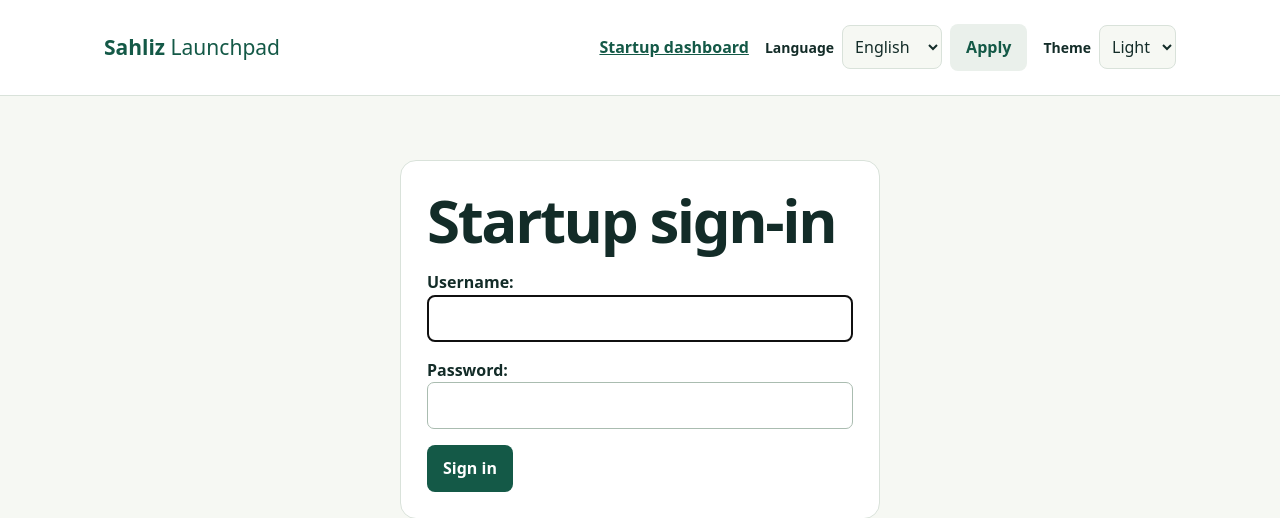
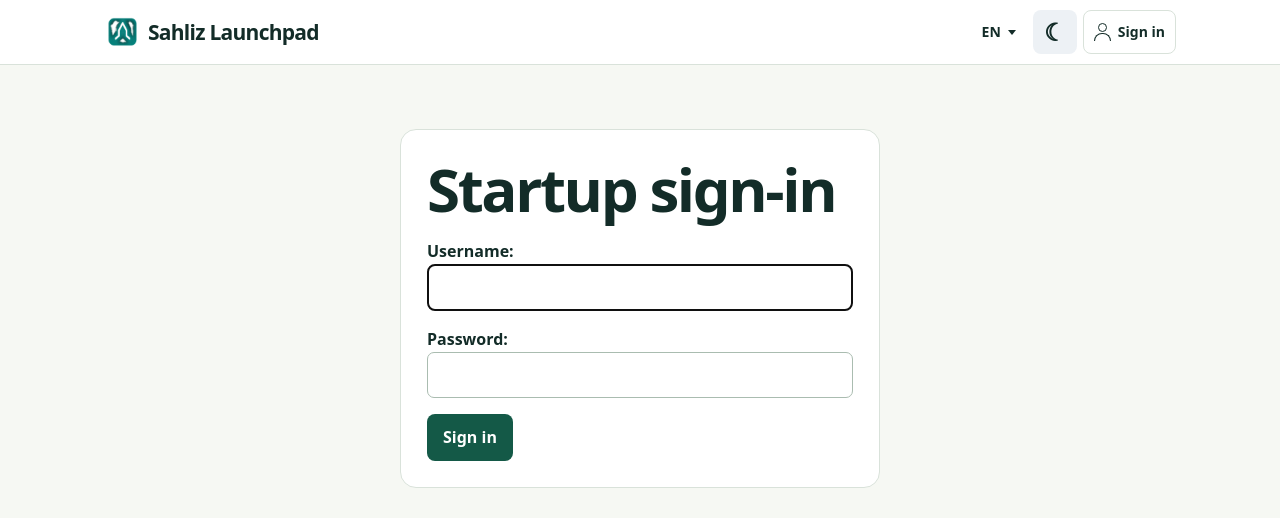
Before and after one commit to sahlizetu/sahliz-launchpad, a Django app: page /connexion/ in a window 1280 px wide. Shown: the top 518 px of the page. Run offline with Django 5.2, Linux system fonts and the light colour scheme.

Commit message:
Add files via upload

```diff
--- a/static/site.css
+++ b/static/site.css
@@ -88,3 +88,51 @@ select {
 [data-theme="dark"] .pill { background: #25443a; color: #bcefd0; }
 [data-theme="dark"] footer,
 [data-theme="dark"] .campaign-meta { color: #a9c3b7; }
+
+.site-header nav { min-height: 64px; padding-block: 10px; gap: 10px; flex-wrap: nowrap; }
+.site-header .brand { display: inline-flex; align-items: center; gap: 8px; color: var(--ink); white-space: nowrap; }
+.site-header .brand span { font-weight: 800; letter-spacing: -.035em; }
+.site-header .brand img { flex: none; object-fit: contain; }
+.site-header .header-controls { display: flex; flex-wrap: nowrap; gap: 6px; }
+.header-control {
+    display: inline-flex; justify-content: center; align-items: center; gap: 7px;
+    min-width: 44px; min-height: 44px; padding: 0 10px; border-radius: 8px;
+    color: var(--ink); background: transparent; border: 1px solid transparent;
+    font-size: .875rem; font-weight: 650; text-decoration: none; cursor: pointer;
+}
+.header-control:hover { background: var(--paper); }
+.account-control { border-color: var(--line); }
+.theme-toggle { background: #edf1f5; font-size: 24px; line-height: 1; }
+.theme-toggle .sun, [data-theme="dark"] .theme-toggle .moon { display: none; }
+[data-theme="dark"] .theme-toggle .sun { display: inline; }
+.header-menu { position: relative; }
+.header-menu summary { list-style: none; }
+.header-menu summary::-webkit-details-marker { display: none; }
+.caret { width: 0; height: 0; border-inline: 4px solid transparent; border-top: 5px solid currentColor; }
+.site-header .header-panel {
+    position: absolute; z-index: 2; inset-inline-end: 0; top: calc(100% + 6px);
+    min-width: 144px; padding: 5px; border: 1px solid var(--line); border-radius: 10px;
+    background: #fff; box-shadow: 0 10px 24px #10243924; display: block;
+}
+.header-panel a, .header-panel button {
+    display: block; width: 100%; padding: 9px 11px; text-align: start;
+    color: var(--ink); background: transparent; text-decoration: none; border-radius: 6px;
+    white-space: nowrap; font-size: .875rem;
+}
+.header-panel a:hover, .header-panel button:hover, .header-panel button[aria-current] { background: var(--paper); }
+.account-icon { width: 17px; height: 18px; position: relative; flex: none; }
+.account-icon::before, .account-icon::after { content: ""; position: absolute; border: 1.5px solid currentColor; }
+.account-icon::before { width: 7px; height: 7px; border-radius: 50%; inset: 0 auto auto 4px; }
+.account-icon::after { width: 15px; height: 7px; border-radius: 8px 8px 0 0; border-bottom: 0; inset: auto auto 0 0; }
+[data-theme="dark"] .site-header, [data-theme="dark"] .site-header .header-panel { background: #101d2e; }
+[data-theme="dark"] .site-header button { color: var(--ink); background: transparent; }
+[data-theme="dark"] .site-header .theme-toggle { background: #223249; }
+[data-theme="dark"] .header-panel button:hover, [data-theme="dark"] .header-panel button[aria-current] { background: #223249; }
+@media (max-width: 660px) {
+    .site-header nav { padding-inline: 10px; gap: 4px; }
+    .site-header .brand { font-size: clamp(12px, 4vw, 19px); gap: 5px; }
+    .site-header .brand img { width: 30px; height: 30px; }
+    .site-header .header-controls { gap: 1px; }
+    .site-header .header-control { padding-inline: 5px; }
+    .site-header .account-label { display: none; }
+}
--- a/static/theme.js
+++ b/static/theme.js
@@ -1,27 +1,44 @@
-const themeStorageKey = 'sahliz-theme';
+(() => {
+    const storageKey = 'sahliz-theme';
     const root = document.documentElement;
 
     try {
-    root.dataset.theme = localStorage.getItem(themeStorageKey) === 'dark' ? 'dark' : 'light';
+        root.dataset.theme = localStorage.getItem(storageKey) === 'dark' ? 'dark' : 'light';
     } catch {
         root.dataset.theme = 'light';
     }
 
     document.addEventListener('DOMContentLoaded', () => {
-    const picker = document.getElementById('theme-picker');
+        const toggle = document.getElementById('theme-toggle');
         const browserTheme = document.querySelector('meta[name="theme-color"]');
-    const applyTheme = theme => {
-        root.dataset.theme = theme;
-        browserTheme.content = theme === 'dark' ? '#101b19' : '#133b34';
+        const applyTheme = dark => {
+            root.dataset.theme = dark ? 'dark' : 'light';
+            toggle.setAttribute('aria-pressed', String(dark));
+            browserTheme.content = dark ? '#101d2e' : '#ffffff';
         };
-    picker.value = root.dataset.theme;
-    applyTheme(picker.value);
-    picker.addEventListener('change', () => {
-        applyTheme(picker.value);
+        applyTheme(root.dataset.theme === 'dark');
+        toggle.addEventListener('click', () => {
+            applyTheme(root.dataset.theme !== 'dark');
             try {
-            localStorage.setItem(themeStorageKey, picker.value);
+                localStorage.setItem(storageKey, root.dataset.theme);
             } catch {
-            // The theme still applies to the current page.
+                // The current page still uses the selected theme.
+            }
+        });
+
+        const menus = document.querySelectorAll('.header-menu');
+        document.addEventListener('click', event => {
+            for (const menu of menus) {
+                if (!menu.contains(event.target)) menu.open = false;
+            }
+        });
+        document.addEventListener('keydown', event => {
+            if (event.key !== 'Escape') return;
+            for (const menu of menus) {
+                if (!menu.open) continue;
+                menu.open = false;
+                menu.querySelector('summary').focus();
             }
         });
     });
+})();
--- a/templates/base.html
+++ b/templates/base.html
@@ -7,26 +7,54 @@
 <link rel="icon" href="{% static 'icon-192.png' %}">
 <link rel="apple-touch-icon" href="{% static 'icon-180.png' %}">
 <title>{% block title %}Sahliz Launchpad{% endblock %}</title><link rel="stylesheet" href="{% static 'site.css' %}"></head>
-<body><header><nav><a class="brand" href="{% url 'home' %}">Sahliz <span>Launchpad</span></a><div>
-{% if user.is_staff %}<a href="{% url 'admin:index' %}">{% translate "Administration" %}</a><a href="{% url 'setup' %}">{% translate "Setup" %}</a>{% endif %}
-{% if user.is_authenticated %}<a href="{% url 'studio' %}">{% translate "Startup dashboard" %}</a><form action="{% url 'logout' %}" method="post">{% csrf_token %}<button class="secondary">{% translate "Sign out" %}</button></form>
-{% else %}<a href="{% url 'login' %}">{% translate "Startup dashboard" %}</a>{% endif %}
-<form action="{% url 'set_language' %}" method="post" class="preferences">
-{% csrf_token %}<input name="next" type="hidden" value="{{ request.get_full_path }}">
-<label for="language-picker">{% translate "Language" %}</label>
-<select id="language-picker" name="language">
-<option value="en" lang="en"{% if language == "en" %} selected{% endif %}>English</option>
-<option value="fr" lang="fr"{% if language == "fr" %} selected{% endif %}>Français</option>
-<option value="ar" lang="ar"{% if language == "ar" %} selected{% endif %}>العربية</option>
-</select>
-<button class="secondary">{% translate "Apply" %}</button>
-</form>
-<div class="preferences">
-<label for="theme-picker">{% translate "Theme" %}</label>
-<select id="theme-picker">
-<option value="light">{% translate "Light" %}</option>
-<option value="dark">{% translate "Dark" %}</option>
-</select>
-</div>
-</div></nav></header><main>{% block body %}{% endblock %}</main>
+<body>
+<header class="site-header">
+  <nav aria-label="Sahliz Launchpad">
+    <a class="brand" href="{% url 'home' %}" dir="ltr">
+      <img src="{% static 'icon-192.png' %}" width="36" height="36" alt="">
+      <span>Sahliz Launchpad</span>
+    </a>
+    <div class="header-controls">
+      <details class="header-menu">
+        <summary class="header-control" aria-label="{% translate 'Language' %}">
+          {{ language|upper }} <span class="caret" aria-hidden="true"></span>
+        </summary>
+        <form method="post" action="{% url 'set_language' %}" class="header-panel">
+          {% csrf_token %}
+          <input type="hidden" name="next" value="{{ request.get_full_path }}">
+          {% get_available_languages as languages %}
+          {% for code, name in languages %}
+            <button name="language" value="{{ code }}" lang="{{ code }}"{% if code == language %} aria-current="true"{% endif %}>{{ name }}</button>
+          {% endfor %}
+        </form>
+      </details>
+      <button class="header-control theme-toggle" id="theme-toggle" type="button"
+              aria-label="{% translate 'Dark' %}" title="{% translate 'Theme' %}" aria-pressed="false">
+        <span class="moon" aria-hidden="true">☾</span><span class="sun" aria-hidden="true">☼</span>
+      </button>
+      {% if user.is_authenticated %}
+        <details class="header-menu">
+          <summary class="header-control account-control" aria-label="{% translate 'Startup dashboard' %}">
+            <span class="account-icon" aria-hidden="true"></span><span class="account-label">{% translate "Startup dashboard" %}</span>
+          </summary>
+          <div class="header-panel">
+            <a href="{% url 'studio' %}">{% translate "Startup dashboard" %}</a>
+            {% if user.is_staff %}
+              <a href="{% url 'admin:index' %}">{% translate "Administration" %}</a>
+              <a href="{% url 'setup' %}">{% translate "Setup" %}</a>
+            {% endif %}
+            <form action="{% url 'logout' %}" method="post">
+              {% csrf_token %}<button type="submit">{% translate "Sign out" %}</button>
+            </form>
+          </div>
+        </details>
+      {% else %}
+        <a class="header-control account-control" href="{% url 'login' %}" aria-label="{% translate 'Sign in' %}">
+          <span class="account-icon" aria-hidden="true"></span><span class="account-label">{% translate "Sign in" %}</span>
+        </a>
+      {% endif %}
+    </div>
+  </nav>
+</header>
+<main>{% block body %}{% endblock %}</main>
 <footer>Sahliz Launchpad · Ethereum Sepolia · {% translate "Test network" %}</footer></body></html>
```
Also changed, not shown: static/icon-180.png, static/icon-192.png, static/icon-512.png. Lines whose indentation alone changed are shown as unchanged.
